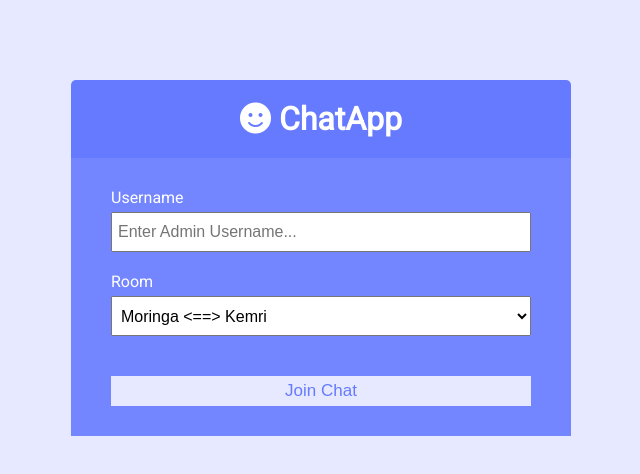
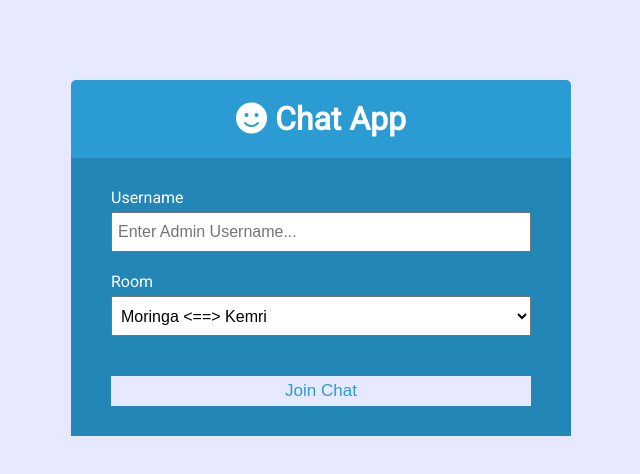
Before and after one commit to danielmuthama/Kemri-Chat-App, a website: page public/index.html in a window 1280 px wide. Shown: the whole page, without its empty margins (319-959 px from the left). Drawn offline with Linux system fonts and the light colour scheme.

Commit message:
update kemri >> moringa chatapp

```diff
--- a/public/css/style.css
+++ b/public/css/style.css
@@ -1,8 +1,7 @@
 @import url('https://fonts.googleapis.com/css?family=Roboto&display=swap');
-
 :root {
-	--dark-color-a: #667aff;
-	--dark-color-b: #7386ff;
+    --dark-color-a: #2b9bd3;
+    --dark-color-b: #2286B7;
     --light-color: #e6e9ff;
     --success-color: #5cb85c;
     --error-color: #d9534f;
@@ -37,6 +36,7 @@ a {
     border: 0;
     font-size: 17px;
 }
+
 
 /* Chat Page */
 
@@ -127,7 +127,9 @@ a {
     flex: 1;
 }
 
+
 /* Join Page */
+
 .join-container {
     max-width: 500px;
     margin: 80px auto;
@@ -183,7 +185,6 @@ a {
     .chat-main {
         display: block;
     }
-
     .chat-sidebar {
         display: none;
     }
--- a/public/index.html
+++ b/public/index.html
@@ -7,13 +7,13 @@
     <meta http-equiv="X-UA-Compatible" content="ie=edge" />
     <link rel="stylesheet" href="https://cdnjs.cloudflare.com/ajax/libs/font-awesome/5.12.1/css/all.min.css" integrity="sha256-mmgLkCYLUQbXn0B1SRqzHar6dCnv9oZFPEC1g1cwlkk=" crossorigin="anonymous" />
     <link rel="stylesheet" href="css/style.css" />
-    <title>ChatApp</title>
+    <title>Chat App</title>
 </head>
 
 <body>
     <div class="join-container">
         <header class="join-header">
-            <h1><i class="fas fa-smile"></i> ChatApp</h1>
+            <h1><i class="fas fa-smile"></i> Chat App</h1>
         </header>
         <main class="join-main">
             <form action="chat.html">
```
Also changed, not shown: public/chat.html (+2 -2 lines), 1 other file. Lines whose indentation alone changed are shown as unchanged.
